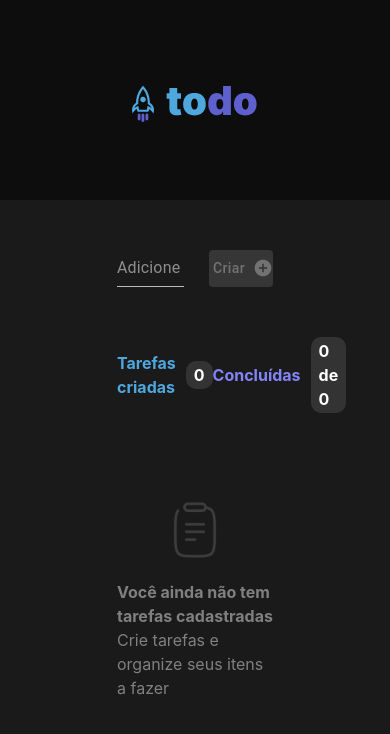
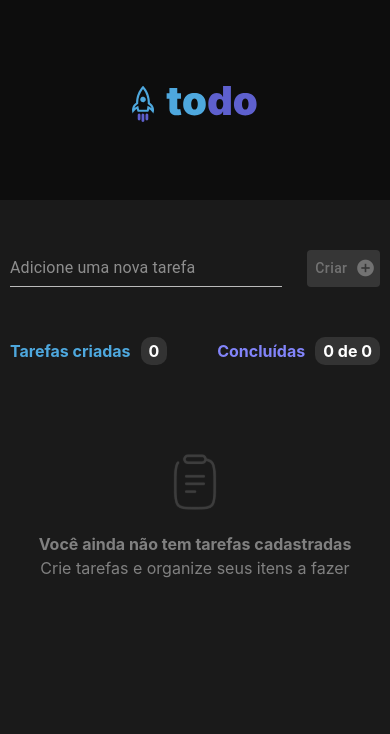
Before and after one commit to emiliosheinz/unisinos-todo-list, a React (Vite) app: page / in a window 390 px wide. Shown: the top 734 px of the page. Built offline with nearby package versions, Linux system fonts and the light colour scheme.

Commit message:
fix: :lipstick: fixes mobile style

```diff
--- a/src/App.css
+++ b/src/App.css
@@ -1,5 +1,5 @@
 .app {
-  max-width: 40%;
+  max-width: 768px;
   margin: auto;
   display: flex;
   flex-direction: column;
```
